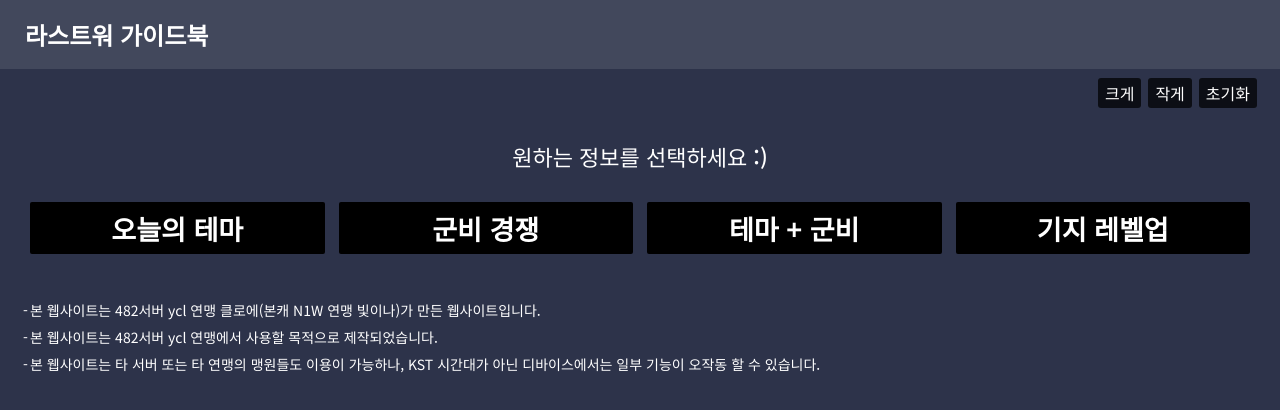
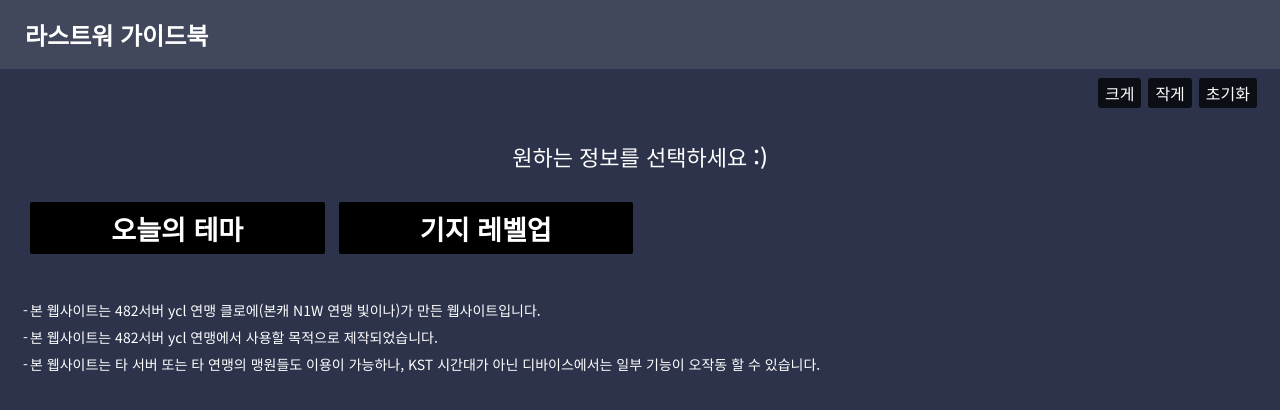
Before and after one commit to naninyang/lawar, a Next.js app: page / in a window 1280 px wide. Shown: the top 410 px of the page. Built offline with nearby package versions, Linux system fonts and the light colour scheme.

Commit message:
`기지 레벨업` 우선 공개

```diff
--- a/components/Header.tsx
+++ b/components/Header.tsx
@@ -34,7 +34,7 @@ export default function Header() {
                 <span>오늘의 테마</span>
               </Anchor>
             </li>
-            <li
+            {/* <li
               className={router.pathname === '/arms' ? styles.current : undefined}
               onClick={() => handleMenuClick('/arms', 1)}
             >
@@ -49,10 +49,10 @@ export default function Header() {
               <Anchor href="/showdown">
                 <span>테마 + 군비</span>
               </Anchor>
-            </li>
+            </li> */}
             <li
               className={router.pathname === '/base' ? styles.current : undefined}
-              onClick={() => handleMenuClick('/base', 3)}
+              onClick={() => handleMenuClick('/base', 1)}
             >
               <Anchor href="/base">
                 <span>기지 레벨업</span>
--- a/pages/index.tsx
+++ b/pages/index.tsx
@@ -18,7 +18,7 @@ export default function Home() {
             <span>오늘의 테마</span>
           </Anchor>
         </li>
-        <li>
+        {/* <li>
           <Anchor href="/arms">
             <span>군비 경쟁</span>
           </Anchor>
@@ -27,7 +27,7 @@ export default function Home() {
           <Anchor href="/showdown">
             <span>테마 + 군비</span>
           </Anchor>
-        </li>
+        </li> */}
         <li>
           <Anchor href="/base">
             <span>기지 레벨업</span>
```
